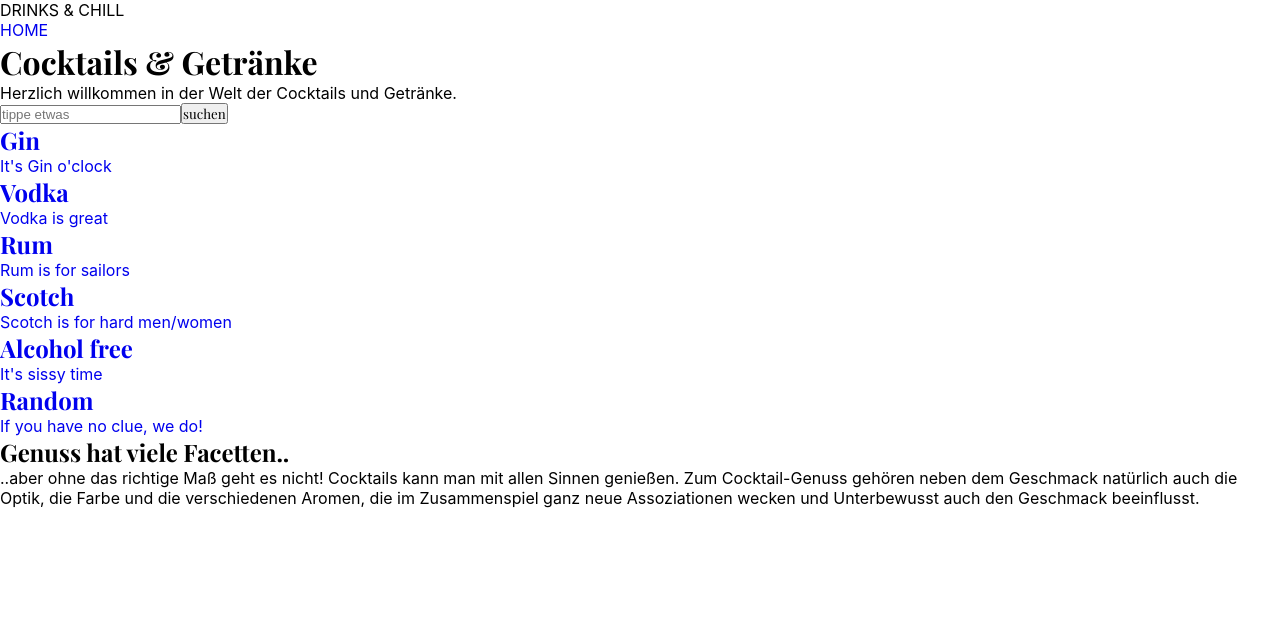
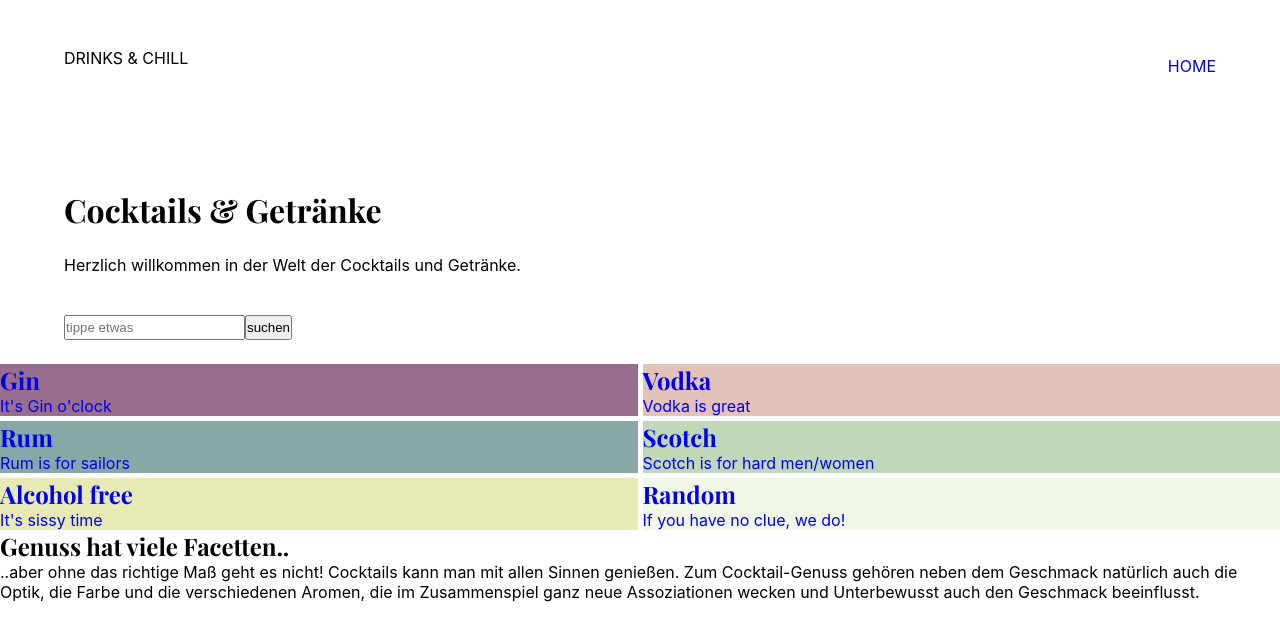
Before and after one commit to Schlabauke/ProjektCocktail, a React (Create React App) app: page / in a window 1280 px wide. Shown: the top 640 px of the page. Built offline with nearby package versions, Linux system fonts and the light colour scheme; a web font is replaced by a local one.

Commit message:
styles und classes

```diff
--- a/src/App.scss
+++ b/src/App.scss
@@ -5,10 +5,13 @@
   box-sizing: border-box;
 }
 
+// Colors
+// #986D8E,#E2C2B9,#87A8A4,#BFD8B8,#E7EAB5,#F1F7E7
+
  // fonts
 @import url('https://fonts.googleapis.com/css2?family=Playfair+Display:ital,wght@0,400;0,500;0,600;0,700;0,800;0,900;1,400;1,500;1,600;1,700;1,800;1,900&display=swap');
 
-h1, h2, h3, h4, .button {
+h1, h2, h3, h4 {
   font-family: 'Playfair Display', serif;
 }
 
@@ -19,3 +22,49 @@ a {
 ul {
   list-style: none;
 }
+
+
+// ***** Header Styles *****
+header {
+  padding: 3vh 5vw;
+  nav {
+    display: flex;
+    justify-content: space-between;
+    align-items: center;
+    margin-bottom: 10vh;
+  }
+  p {
+    margin: 3vh 0 5vh 0;
+  }
+}
+
+// Search
+input {
+  height: 25px;
+}
+
+.mainPageAlcohol, .ingredientPages {
+  display: grid;
+  grid-template-columns: repeat(2, 1fr);
+  gap: 5px;
+}
+
+.style1 {
+  background-color: #986D8E;
+}
+.style2 {
+  background-color: #E2C2B9;
+  grid-row: 0/1;
+}
+.style3 {
+  background-color: #87A8A4;
+}
+.style4 {
+  background-color: #BFD8B8;
+}
+.style5 {
+  background-color: #E7EAB5;
+}
+.style6 {
+  background-color: #F1F7E7;
+}
--- a/src/components/Header.js
+++ b/src/components/Header.js
@@ -11,7 +11,7 @@ const Header = () => {
             <h1>Cocktails & Getränke</h1>
             <p>Herzlich willkommen in der Welt der Cocktails und Getränke.</p>
             <form action="">
-                <input type="text" name="search" id="search" placeholder="tippe etwas"/>
+                <input className="searchField" type="text" name="search" id="search" placeholder="tippe etwas"/>
                 <input className="button" type="submit" value="suchen"/>
             </form>
         </header>
--- a/src/components/mainIncredientPageComp/CocktailTemp.js
+++ b/src/components/mainIncredientPageComp/CocktailTemp.js
@@ -4,7 +4,7 @@ import { Link } from "react-router-dom"
 const CocktailTemp = (props) => {
     return (
         <Link to={`/recipe/${props.cocktailId}`}>
-            <article>
+            <article >
                 <h3>{props.cocktailName}</h3>
                 <img src={props.cocktailImage} alt={props.cocktailName} />
             </article>
--- a/src/components/mainPageComps/AlcoholItem.js
+++ b/src/components/mainPageComps/AlcoholItem.js
@@ -2,17 +2,25 @@
 import Alc from '../../data/alc.js';
 import { v4 as uuidv4 } from 'uuid';
 import AlcoholTemp from './AlcoholTemp.js';
+import styles from "../../App.scss"
 
 const AlcoholItem = () => {
     return (
         <article className="mainPageAlcohol">
-                {Alc.map(elt =>
+            {Alc.map((elt, i) => <div
+                className={`style${Math.floor((i % 6) + 1)}
+			${i % 2 == 0 ? 'left' : 'right'}
+			`}
+                key={elt.id}
+            >
                 <AlcoholTemp
                     key={uuidv4()}
                     name={elt.name}
                     tagline={elt.tagline}
                     link={elt.link}
+
                 />
+            </div>
             )}
         </article>
     );
--- a/src/pages/incredientPages/ginCocktails.js
+++ b/src/pages/incredientPages/ginCocktails.js
@@ -17,12 +17,19 @@ class cocktails extends React.Component {
     render() {
         return (
             <section className="ingredientPages">
-                {this.state.drinkByIngredient.map(elt => <CocktailTemp
-                    key={uuidv4()}
-                    cocktailName={elt.strDrink}
-                    cocktailImage={elt.strDrinkThumb}
-                    cocktailId={elt.idDrink}
-                />)
+                {this.state.drinkByIngredient.map((elt, i) => <div
+                    className={`style${Math.floor((i % 6) + 1)}
+			${i % 2 == 0 ? 'left' : 'right'}
+			`}
+                    key={elt.id}
+                >
+                    <CocktailTemp
+                        key={uuidv4()}
+                        cocktailName={elt.strDrink}
+                        cocktailImage={elt.strDrinkThumb}
+                        cocktailId={elt.idDrink}
+                    />
+                </div>)
                 }
             </section>
         );
--- a/src/pages/incredientPages/nonalcoholicCocktails.js
+++ b/src/pages/incredientPages/nonalcoholicCocktails.js
@@ -17,12 +17,19 @@ class cocktails extends React.Component {
     render() {
         return (
             <section className="ingredientPages">
-                {this.state.drinkByIngredient.map(elt => <CocktailTemp
-                    key={uuidv4()}
-                    cocktailName={elt.strDrink}
-                    cocktailImage={elt.strDrinkThumb}
-                    cocktailId={elt.idDrink}
-                />)
+                {this.state.drinkByIngredient.map((elt, i) => <div
+                    className={`style${Math.floor((i % 6) + 1)}
+			${i % 2 == 0 ? 'left' : 'right'}
+			`}
+                    key={elt.id}
+                >
+                    <CocktailTemp
+                        key={uuidv4()}
+                        cocktailName={elt.strDrink}
+                        cocktailImage={elt.strDrinkThumb}
+                        cocktailId={elt.idDrink}
+                    />
+                </div>)
                 }
             </section>
         );
--- a/src/pages/incredientPages/rumCocktails.js
+++ b/src/pages/incredientPages/rumCocktails.js
@@ -17,12 +17,19 @@ class cocktails extends React.Component {
     render() {
         return (
             <section className="ingredientPages">
-                {this.state.drinkByIngredient.map(elt => <CocktailTemp
-                    key={uuidv4()}
-                    cocktailName={elt.strDrink}
-                    cocktailImage={elt.strDrinkThumb}
-                    cocktailId={elt.idDrink}
-                />)
+                {this.state.drinkByIngredient.map((elt, i) => <div
+                    className={`style${Math.floor((i % 6) + 1)}
+			${i % 2 == 0 ? 'left' : 'right'}
+			`}
+                    key={elt.id}
+                >
+                    <CocktailTemp
+                        key={uuidv4()}
+                        cocktailName={elt.strDrink}
+                        cocktailImage={elt.strDrinkThumb}
+                        cocktailId={elt.idDrink}
+                    />
+                </div>)
                 }
             </section>
         );
--- a/src/pages/incredientPages/scotchCocktails.js
+++ b/src/pages/incredientPages/scotchCocktails.js
@@ -17,12 +17,19 @@ class cocktails extends React.Component {
     render() {
         return (
             <section className="ingredientPages">
-                {this.state.drinkByIngredient.map(elt => <CocktailTemp
-                    key={uuidv4()}
-                    cocktailName={elt.strDrink}
-                    cocktailImage={elt.strDrinkThumb}
-                    cocktailId={elt.idDrink}
-                />)
+                {this.state.drinkByIngredient.map((elt, i) => <div
+                    className={`style${Math.floor((i % 6) + 1)}
+			${i % 2 == 0 ? 'left' : 'right'}
+			`}
+                    key={elt.id}
+                >
+                    <CocktailTemp
+                        key={uuidv4()}
+                        cocktailName={elt.strDrink}
+                        cocktailImage={elt.strDrinkThumb}
+                        cocktailId={elt.idDrink}
+                    />
+                </div>)
                 }
             </section>
         );
--- a/src/pages/incredientPages/vodkaCocktails.js
+++ b/src/pages/incredientPages/vodkaCocktails.js
@@ -17,12 +17,19 @@ class cocktails extends React.Component {
     render() {
         return (
             <section className="ingredientPages">
-                {this.state.drinkByIngredient.map(elt => <CocktailTemp
-                    key={uuidv4()}
-                    cocktailName={elt.strDrink}
-                    cocktailImage={elt.strDrinkThumb}
-                    cocktailId={elt.idDrink}
-                />)
+                {this.state.drinkByIngredient.map((elt, i) => <div
+                    className={`style${Math.floor((i % 6) + 1)}
+			${i % 2 == 0 ? 'left' : 'right'}
+			`}
+                    key={elt.id}
+                >
+                    <CocktailTemp
+                        key={uuidv4()}
+                        cocktailName={elt.strDrink}
+                        cocktailImage={elt.strDrinkThumb}
+                        cocktailId={elt.idDrink}
+                    />
+                </div>)
                 }
             </section>
         );
```
Lines whose indentation alone changed are shown as unchanged.
